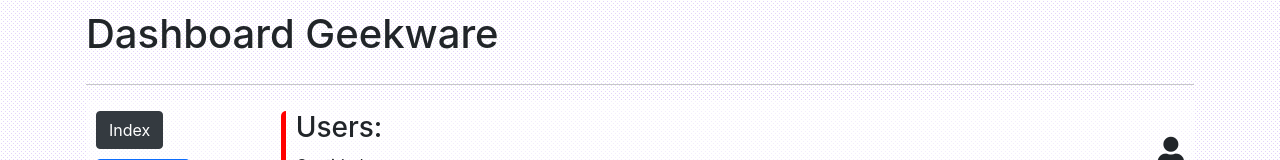
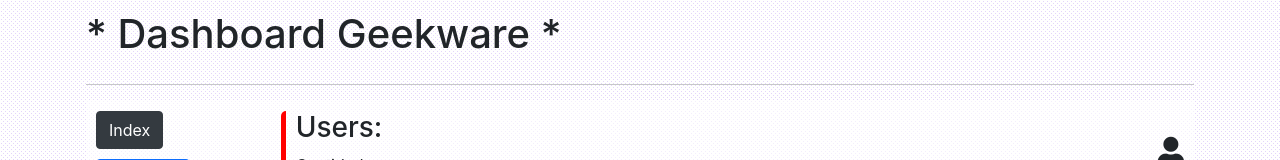
Before and after one commit to Marcomussa/react-sprint-ocho, a React (Create React App) app: page /users in a window 1280 px wide. Shown: the top 160 px of the page. Built offline with nearby package versions, Linux system fonts and the light colour scheme; no server answers.

Commit message:
changing categories

```diff
--- a/package.json
+++ b/package.json
@@ -13,6 +13,7 @@
     "web-vitals": "^2.1.4"
   },
   "scripts": {
+    "dev": "nodemon app.js",
     "start": "react-scripts start",
     "build": "react-scripts build",
     "test": "react-scripts test",
--- a/src/Components/Title.jsx
+++ b/src/Components/Title.jsx
@@ -5,7 +5,7 @@ function Title(){
        <>
         <h1 style={{
             padding: '10px 0px'
-        }}> Dashboard Geekware </h1>
+        }}> * Dashboard Geekware * </h1>
         <hr />
        </>
     )
```
Also changed, not shown: 1 other file (tests, documents, lock files or other folders).
